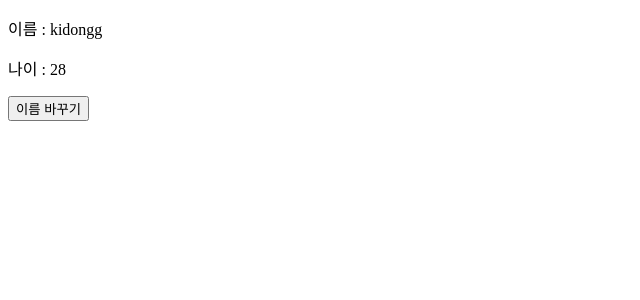
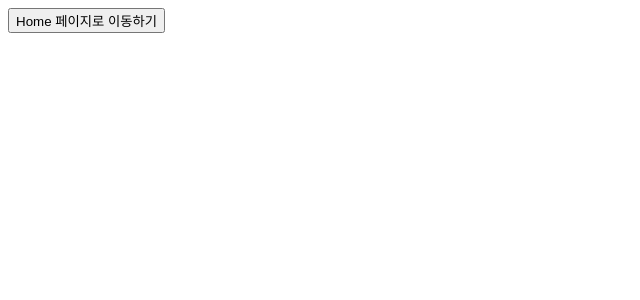
Before and after one commit to FrontendPrac/R_SpartaCodingClub, a React (Create React App) app: page /myself/1 in a window 1280 px wide. Shown: the top 300 px of the page, without its empty margins (0-640 px from the left). Built offline with nearby package versions, Linux system fonts and the light colour scheme.

Commit message:
react-router-dom

```diff
--- a/package.json
+++ b/package.json
@@ -10,6 +10,7 @@
     "react": "^18.2.0",
     "react-dom": "^18.2.0",
     "react-redux": "^8.0.5",
+    "react-router-dom": "^6.11.2",
     "react-scripts": "5.0.1",
     "redux": "^4.2.1",
     "web-vitals": "^2.1.0"
--- a/src/App.js
+++ b/src/App.js
@@ -1,23 +1,15 @@
-import { useSelector, useDispatch } from "react-redux";
-// import { changeName } from "./redux/modules/myself";
-import { changeName } from "./redux/modules/myselfSlice";
+import { Routes, Route } from "react-router-dom";
+import Home from "./pages/Home";
+import Myself from "./pages/Myself";
 
 function App() {
-  // store 가져오기
-  const store = useSelector((state) => state);
-  console.log("store.myself: ", store.myself);
-
-  // dispatch 가져오기
-  const dispatch = useDispatch();
-
   return (
-    <>
-      <p>이름 : {store.myself.name}</p>
-      <p>나이 : {store.myself.age}</p>
-      <button onClick={() => dispatch(changeName("리기동"))}>
-        이름 바꾸기
-      </button>
-    </>
+    <div className="App">
+      <Routes>
+        <Route path="/" element={<Home />} /> {/* 라우팅 */}
+        <Route path="/myself/:index" element={<Myself />} /> {/* 동적 라우팅 */}
+      </Routes>
+    </div>
   );
 }
 
--- a/src/index.js
+++ b/src/index.js
@@ -4,11 +4,14 @@ import App from "./App";
 import reportWebVitals from "./reportWebVitals";
 import { Provider } from "react-redux";
 import store from "./redux/store";
+import { BrowserRouter } from "react-router-dom";
 
 const root = ReactDOM.createRoot(document.getElementById("root"));
 root.render(
   <Provider store={store}>
-    <App />
+    <BrowserRouter>
+      <App />
+    </BrowserRouter>
   </Provider>
 );
 
--- /dev/null
+++ b/src/pages/Home.js
@@ -0,0 +1,24 @@
+import { useSelector, useDispatch } from "react-redux";
+// import { changeName } from "./redux/modules/myself";
+import { changeName } from "../redux/modules/myselfSlice";
+
+const Home = () => {
+  // store 가져오기
+  const store = useSelector((state) => state);
+  console.log("store.myself: ", store.myself);
+
+  // dispatch 가져오기
+  const dispatch = useDispatch();
+
+  return (
+    <>
+      <p>이름 : {store.myself.name}</p>
+      <p>나이 : {store.myself.age}</p>
+      <button onClick={() => dispatch(changeName("리기동"))}>
+        이름 바꾸기
+      </button>
+    </>
+  );
+};
+
+export default Home;
--- /dev/null
+++ b/src/pages/Myself.js
@@ -0,0 +1,22 @@
+import { useNavigate, useParams } from "react-router-dom";
+
+const Myself = () => {
+  const params = useParams();
+  const navigate = useNavigate();
+
+  console.log("params: ", params);
+
+  return (
+    <>
+      <button
+        onClick={() => {
+          navigate("/");
+        }}
+      >
+        Home 페이지로 이동하기
+      </button>
+    </>
+  );
+};
+
+export default Myself;
```
Also changed, not shown: 2 other files (tests, documents, lock files or other folders).
